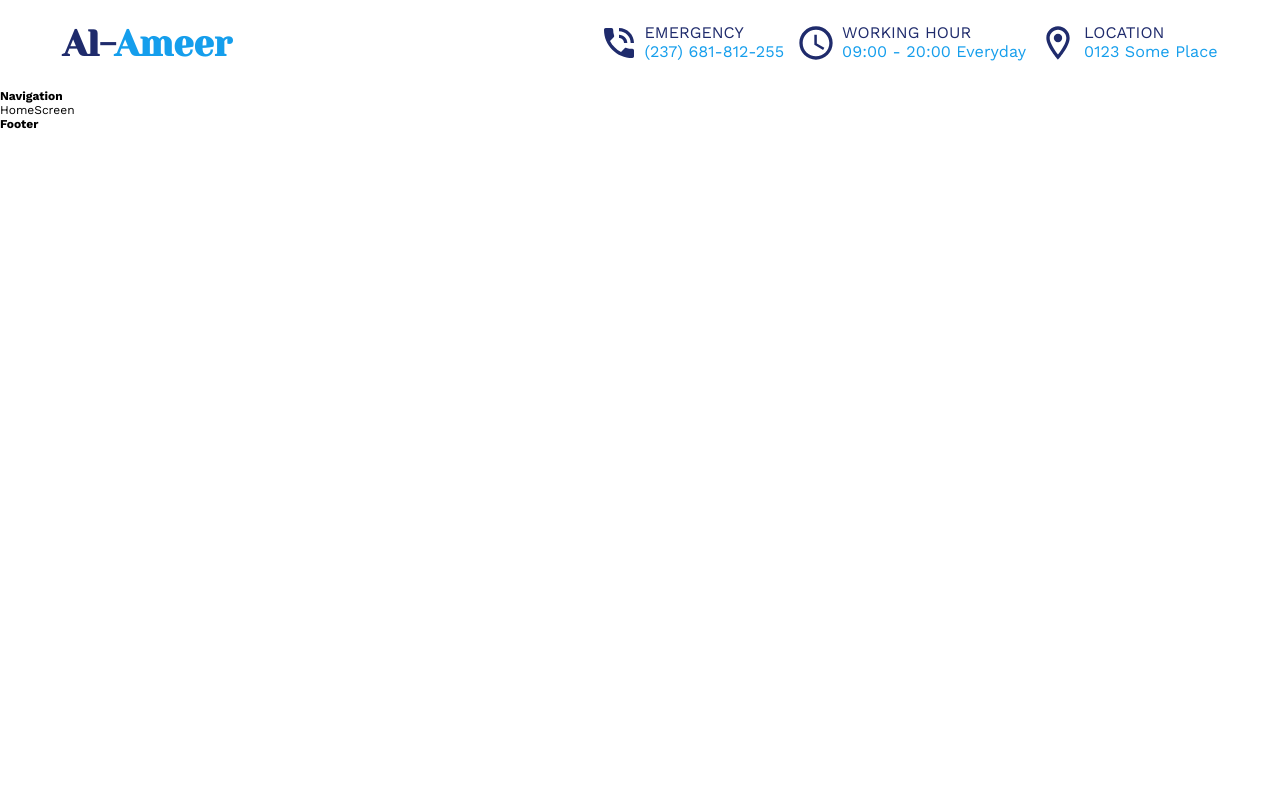
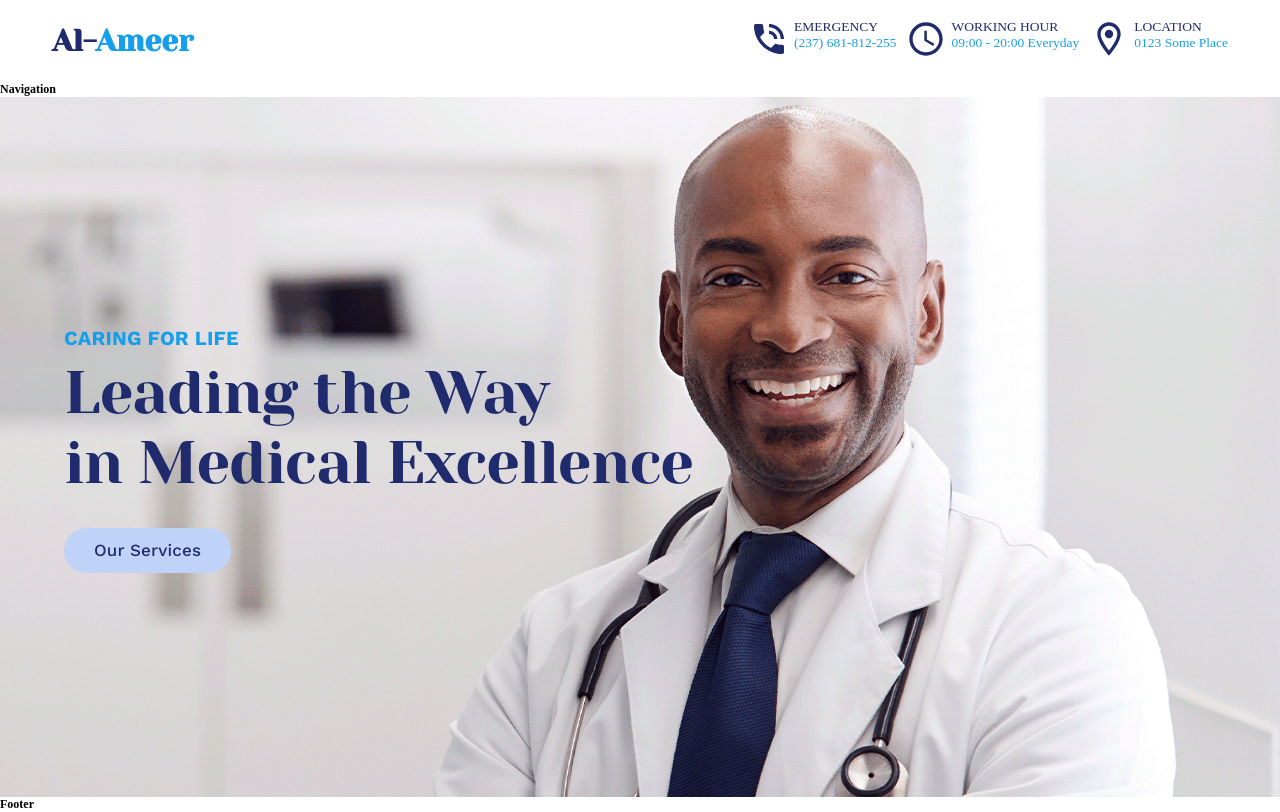
Before and after one commit to dovecancode/al-ameer, a React (Vite) app: page / in a window 1280 px wide. Built offline with nearby package versions, Linux system fonts and the light colour scheme.

Commit message:
#26: partially coded the hero area and add a custome theme for the website

```diff
--- a/src/App.jsx
+++ b/src/App.jsx
@@ -1,23 +1,54 @@
-import AcUnitIcon from '@mui/icons-material/AcUnit'
-import { Typography } from '@mui/material'
-import { FaHome } from 'react-icons/fa'
+import { ThemeProvider, createTheme } from '@mui/material'
+import { Outlet } from 'react-router-dom'
 import Header from './components/Header/index'
-import { Outlet } from 'react-router-dom'
+
+const theme = createTheme({
+  palette: {
+    primary: {
+      main: '#1F2B6C',
+      light: '#159EEC',
+      accent: '#BFD2F8',
+      dark: '#212124',
+    },
+  },
+  typography: {
+    h1: {
+      fontFamily: "'Yeseva One', serif",
+      fontSize: 'clamp(3rem, 5vw, 6rem)',
+      fontWeight: '400',
+      color: '#1F2B6C',
+    },
+    h2: {
+      fontFamily: "'Yeseva One', serif",
+      fontSize: '2rem',
+      fontWeight: '400',
+    },
+    subtitle1: {
+      fontFamily: "'Work Sans', sans-serif",
+      fontSize: 'clamp(1.6rem, 4vw, 2rem)',
+      fontWeight: '700',
+      textTransform: 'uppercase',
+      color: '#159EEC',
+    },
+  },
+})
 
 function App() {
   return (
-    <>
+    <ThemeProvider theme={theme}>
       <div>
         <Header />
         <h1>Navigation</h1>
       </div>
 
-      <Outlet />
+      <main>
+        <Outlet />
+      </main>
 
       <div>
         <h2>Footer</h2>
       </div>
-    </>
+    </ThemeProvider>
   )
 }
 
--- a/src/Screens/HomeScreen/index.jsx
+++ b/src/Screens/HomeScreen/index.jsx
@@ -1,5 +1,11 @@
+import Hero from '../../components/Hero'
+
 function HomeScreen() {
-  return <div>HomeScreen</div>
+  return (
+    <>
+      <Hero />
+    </>
+  )
 }
 
 export default HomeScreen
--- a/src/components/Header/style.css
+++ b/src/components/Header/style.css
@@ -5,9 +5,10 @@
   margin: 1.9rem 5.2rem;
 }
 
-.topMostLogo, .secondWord {
+.topMostLogo,
+.secondWord {
   font-family: 'Yeseva One';
- color : var(--header-primary-color);
+  color: var(--header-primary-color);
   font-size: 3rem;
 }
 
@@ -15,7 +16,8 @@
   color: var(--header-secondary-color);
 }
 
-.topMostRightContainer, .topMostRightContents {
+.topMostRightContainer,
+.topMostRightContents {
   display: flex;
   color: var(--header-primary-color);
 }
@@ -26,10 +28,11 @@
 }
 
 .topMostRightContents {
- gap: .5rem;
+  gap: 0.5rem;
 }
 
-.topMostText, .topMostInfo {
+.topMostText,
+.topMostInfo {
   font-size: 1.35rem;
 }
 
@@ -44,7 +47,8 @@
 }
 
 @media (max-width: 425px) {
- .topMostLogo, .secondWord {
+  .topMostLogo,
+  .secondWord {
     display: none;
   }
 
--- /dev/null
+++ b/src/components/Hero/index.jsx
@@ -0,0 +1,45 @@
+// import { Container, Typography } from '@mui/material'
+import { Box, Container, Typography } from '@mui/material'
+import ButtonLink from '../shared/ButtonLink'
+import { HeroSection, Span } from './style'
+
+function Hero() {
+  return (
+    <HeroSection component="section">
+      <Box
+        sx={{
+          display: 'flex',
+          alignItems: 'center',
+          justifyContent: 'center',
+          height: 'inherit',
+          textAlign: 'center',
+          '@media (width >= 40rem)': {
+            textAlign: 'left',
+          },
+        }}
+      >
+        <Container>
+          <Box>
+            <Span variant="span">caring for life</Span>
+          </Box>
+          <Box sx={{ marginTop: '0.2rem', marginBottom: '3rem' }}>
+            <Typography variant="h1">
+              Leading the Way <br />
+              in Medical Excellence
+            </Typography>
+          </Box>
+          <Box>
+            {/* <RouterLink to="services">
+              <Link component="span">our services</Link>
+            </RouterLink> */}
+            <ButtonLink path="services" htmlELType="span">
+              our services
+            </ButtonLink>
+          </Box>
+        </Container>
+      </Box>
+    </HeroSection>
+  )
+}
+
+export default Hero
--- /dev/null
+++ b/src/components/Hero/style.js
@@ -0,0 +1,13 @@
+import { Stack, Typography } from '@mui/material'
+
+import { styled } from '@mui/material/styles'
+
+export const HeroSection = styled(Stack)(({ theme }) => ({
+  position: 'relative',
+  background: "url('hero.jpg') 90% -5rem no-repeat",
+  height: '70rem',
+}))
+
+export const Span = styled(Typography)(({ theme }) => ({
+  ...theme.typography.subtitle1,
+}))
--- /dev/null
+++ b/src/components/shared/ButtonLink/index.jsx
@@ -0,0 +1,12 @@
+import { Typography } from '@mui/material'
+import { ButtonTextUI } from './style'
+
+function ButtonLink({ children, path, htmlELType }) {
+  return (
+    <ButtonTextUI to={path}>
+      <Typography component={htmlELType}>{children}</Typography>
+    </ButtonTextUI>
+  )
+}
+
+export default ButtonLink
--- /dev/null
+++ b/src/components/shared/ButtonLink/style.js
@@ -0,0 +1,23 @@
+import { Link as RouterLink } from 'react-router-dom'
+
+import { styled } from '@mui/material/styles'
+
+export const ButtonTextUI = styled(RouterLink)(({ theme }) => ({
+  display: 'inline-block',
+  textDecoration: 'none',
+  textTransform: 'capitalize',
+  background: theme.palette.primary.accent,
+  padding: '1rem 3rem',
+  borderRadius: '5rem',
+  color: theme.palette.primary.main,
+  transition: '.4s ease',
+  '& > span': {
+    fontSize: '1.7rem',
+    fontWeight: '500',
+    fontFamily: "'Work Sans', sans-serif",
+  },
+  '&:hover': {
+    background: '#159EEC',
+    color: '#fff',
+  },
+}))
--- a/src/index.css
+++ b/src/index.css
@@ -1,20 +1,24 @@
 @import url('https://fonts.googleapis.com/css2?family=Yeseva+One&display=swap');
 @import url('https://fonts.googleapis.com/css2?family=Work+Sans:wght@100;200;300;400;500;600;700;800;900&display=swap');
 
+html {
+  font-size: 62.5%; /* 62.5% of 16px = 10px */
+}
+
 :root {
- --main-background : #fff;
- --main-text-color : #212124;
- --header-primary-color : #1F2B6C;
- --header-secondary-color : #159EEC;
- --footer-background : #1F2B6C;
- --footer-text-color : #BFD2F8;
- --navbar-background : #1F2B6C;
- --navbar-text-color : #fff;
- --navbar-hover-color : #159EEC;
+  --main-background: #fff;
+  --main-text-color: #212124;
+  --header-primary-color: #1f2b6c;
+  --header-secondary-color: #159eec;
+  --footer-background: #1f2b6c;
+  --footer-text-color: #bfd2f8;
+  --navbar-background: #1f2b6c;
+  --navbar-text-color: #fff;
+  --navbar-hover-color: #159eec;
 }
 
 * {
-  font-family: 'Work Sans';
+  /* font-family: 'Work Sans'; */
   margin: 0;
   padding: 0;
   box-sizing: border-box;
```
Also changed, not shown: public/hero.jpg (added). Lines whose indentation alone changed are shown as unchanged.
